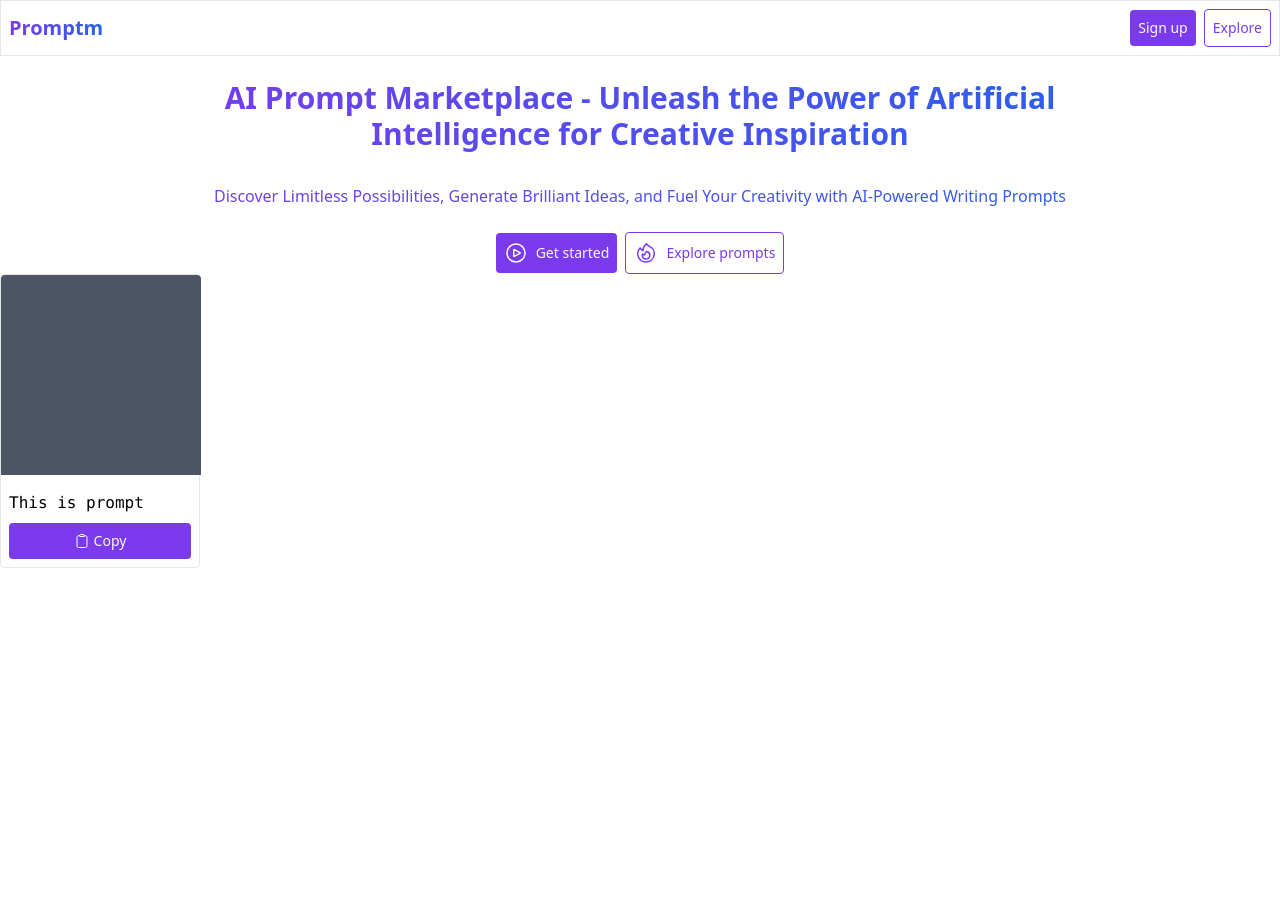
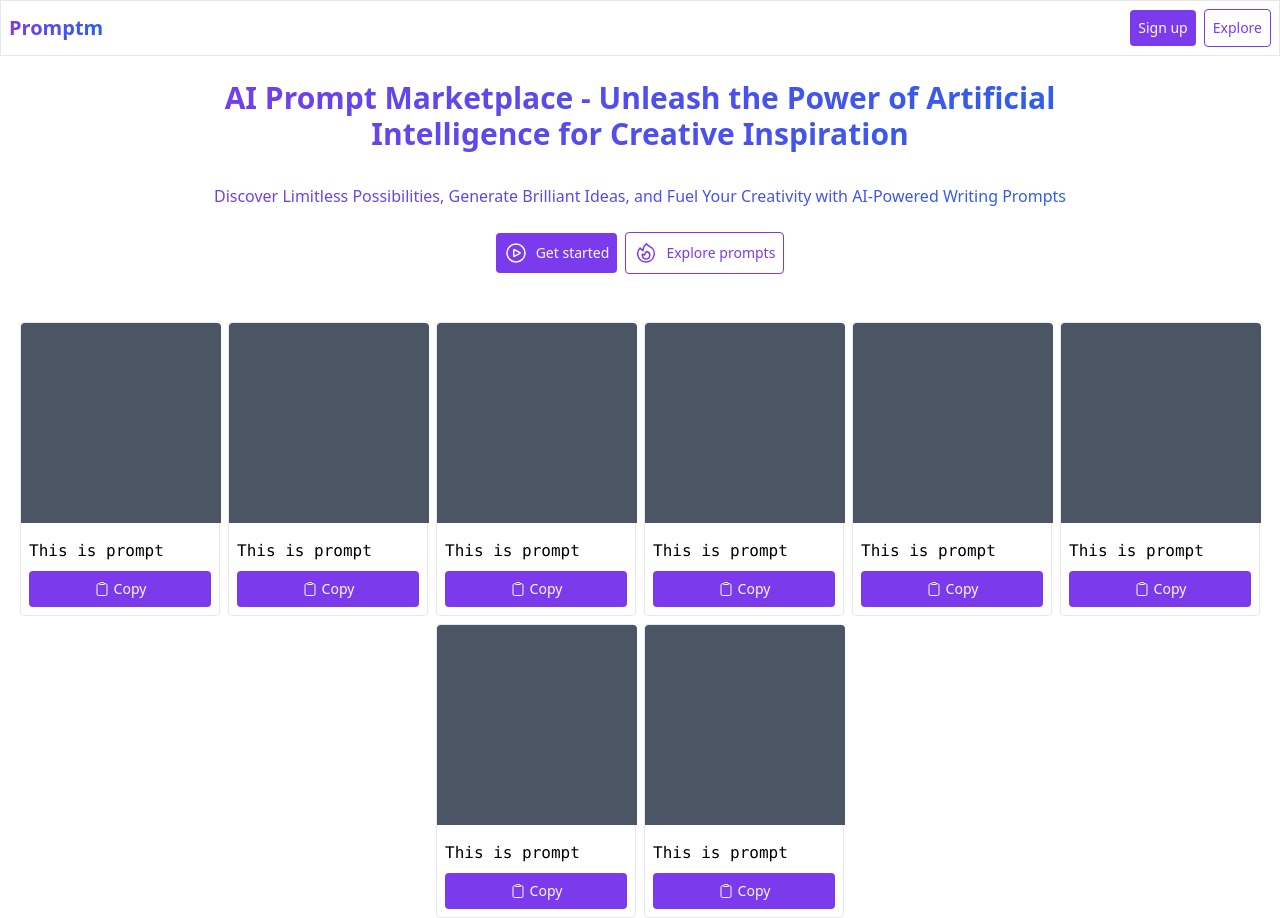
Before and after one commit to ashsajal1/ai-promptm, an Angular app: page / in a window 1280 px wide. Before the commit the page ends 800 px from the top, so only its background shows below. Built offline with nearby package versions, Linux system fonts and the light colour scheme.

Commit message:
Add handleCopy function

```diff
--- a/src/app/app.component.html
+++ b/src/app/app.component.html
@@ -1,4 +1,13 @@
 <app-navbar />
 <app-hero />
 
-<app-prompt-card />
+<section class="flex flex-wrap justify-center gap-2 mt-12 px-2">
+  <app-prompt-card />
+  <app-prompt-card />
+  <app-prompt-card />
+  <app-prompt-card />
+  <app-prompt-card />
+  <app-prompt-card />
+  <app-prompt-card />
+  <app-prompt-card />
+</section>
--- a/src/app/components/prompt-card/prompt-card.component.html
+++ b/src/app/components/prompt-card/prompt-card.component.html
@@ -3,8 +3,12 @@
   <div class="p-2">
     <p class="font-medium font-mono py-2">This is prompt</p>
     <div>
-      <button class="btn w-full flex items-center gap-1 justify-center">
+      <button
+        (click)="handleCopy()"
+        class="btn w-full flex items-center gap-1 justify-center"
+      >
         <svg
+          *ngIf="!copied"
           xmlns="http://www.w3.org/2000/svg"
           fill="none"
           viewBox="0 0 24 24"
@@ -19,7 +23,27 @@
           />
         </svg>
 
-        Copy
+        <svg
+          *ngIf="copied"
+          xmlns="http://www.w3.org/2000/svg"
+          viewBox="0 0 24 24"
+          fill="currentColor"
+          class="w-4 h-4"
+        >
+          <path
+            fill-rule="evenodd"
+            d="M7.502 6h7.128A3.375 3.375 0 0 1 18 9.375v9.375a3 3 0 0 0 3-3V6.108c0-1.505-1.125-2.811-2.664-2.94a48.972 48.972 0 0 0-.673-.05A3 3 0 0 0 15 1.5h-1.5a3 3 0 0 0-2.663 1.618c-.225.015-.45.032-.673.05C8.662 3.295 7.554 4.542 7.502 6ZM13.5 3A1.5 1.5 0 0 0 12 4.5h4.5A1.5 1.5 0 0 0 15 3h-1.5Z"
+            clip-rule="evenodd"
+          />
+          <path
+            fill-rule="evenodd"
+            d="M3 9.375C3 8.339 3.84 7.5 4.875 7.5h9.75c1.036 0 1.875.84 1.875 1.875v11.25c0 1.035-.84 1.875-1.875 1.875h-9.75A1.875 1.875 0 0 1 3 20.625V9.375Zm9.586 4.594a.75.75 0 0 0-1.172-.938l-2.476 3.096-.908-.907a.75.75 0 0 0-1.06 1.06l1.5 1.5a.75.75 0 0 0 1.116-.062l3-3.75Z"
+            clip-rule="evenodd"
+          />
+        </svg>
+
+        <span *ngIf="copied">Copied</span>
+        <span *ngIf="!copied">Copy</span>
       </button>
     </div>
   </div>
--- a/src/app/components/prompt-card/prompt-card.component.ts
+++ b/src/app/components/prompt-card/prompt-card.component.ts
@@ -3,8 +3,19 @@ import { Component } from '@angular/core';
 @Component({
   selector: 'app-prompt-card',
   templateUrl: './prompt-card.component.html',
-  styleUrls: ['./prompt-card.component.scss']
+  styleUrls: ['./prompt-card.component.scss'],
 })
 export class PromptCardComponent {
+  copied: boolean = false;
+  promtText: string = 'This is prompt text';
 
+  handleCopy() {
+    this.copied = true;
+    // console.log(this.copied)
+
+    setTimeout(() => {
+      this.copied = false;
+      // console.log(this.copied)
+    }, 1000);
+  }
 }
```
